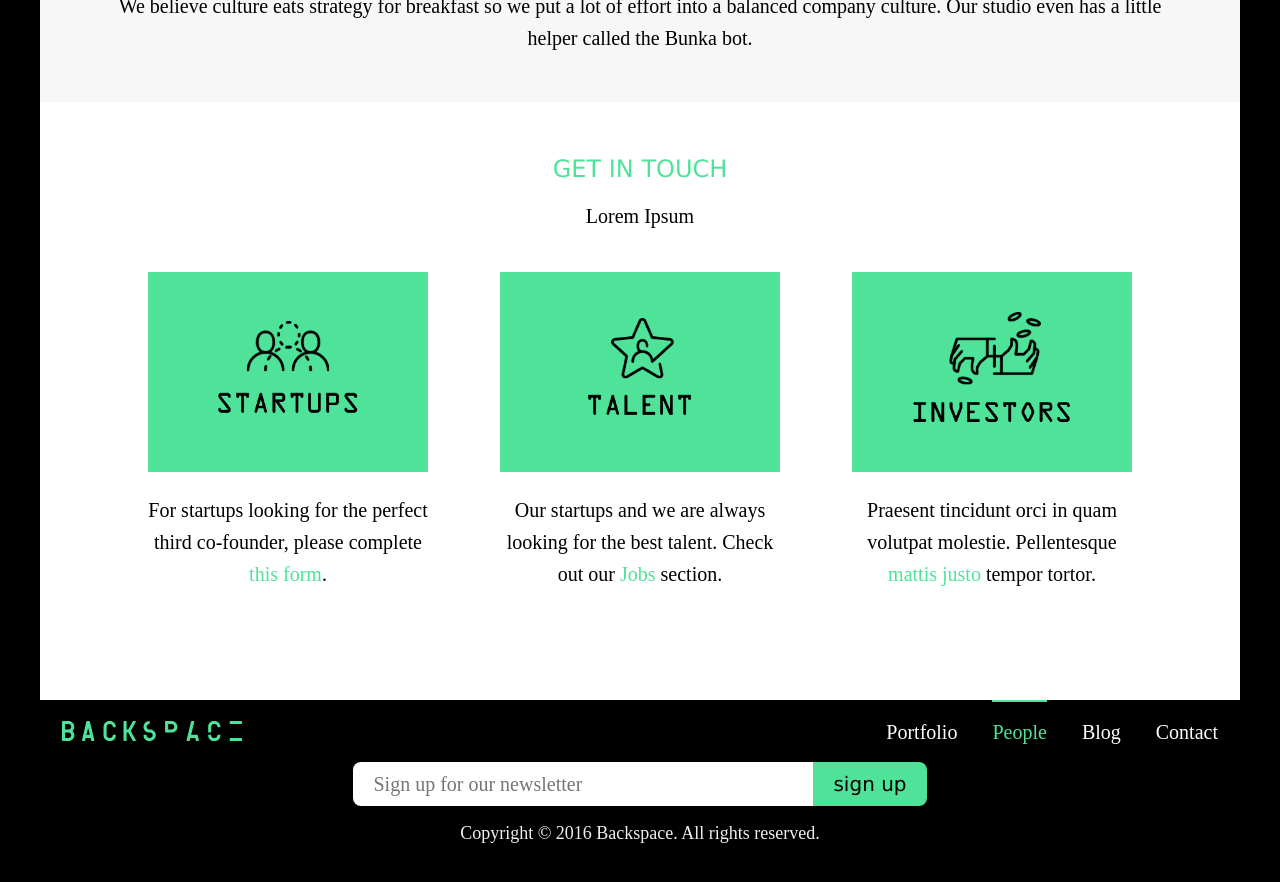
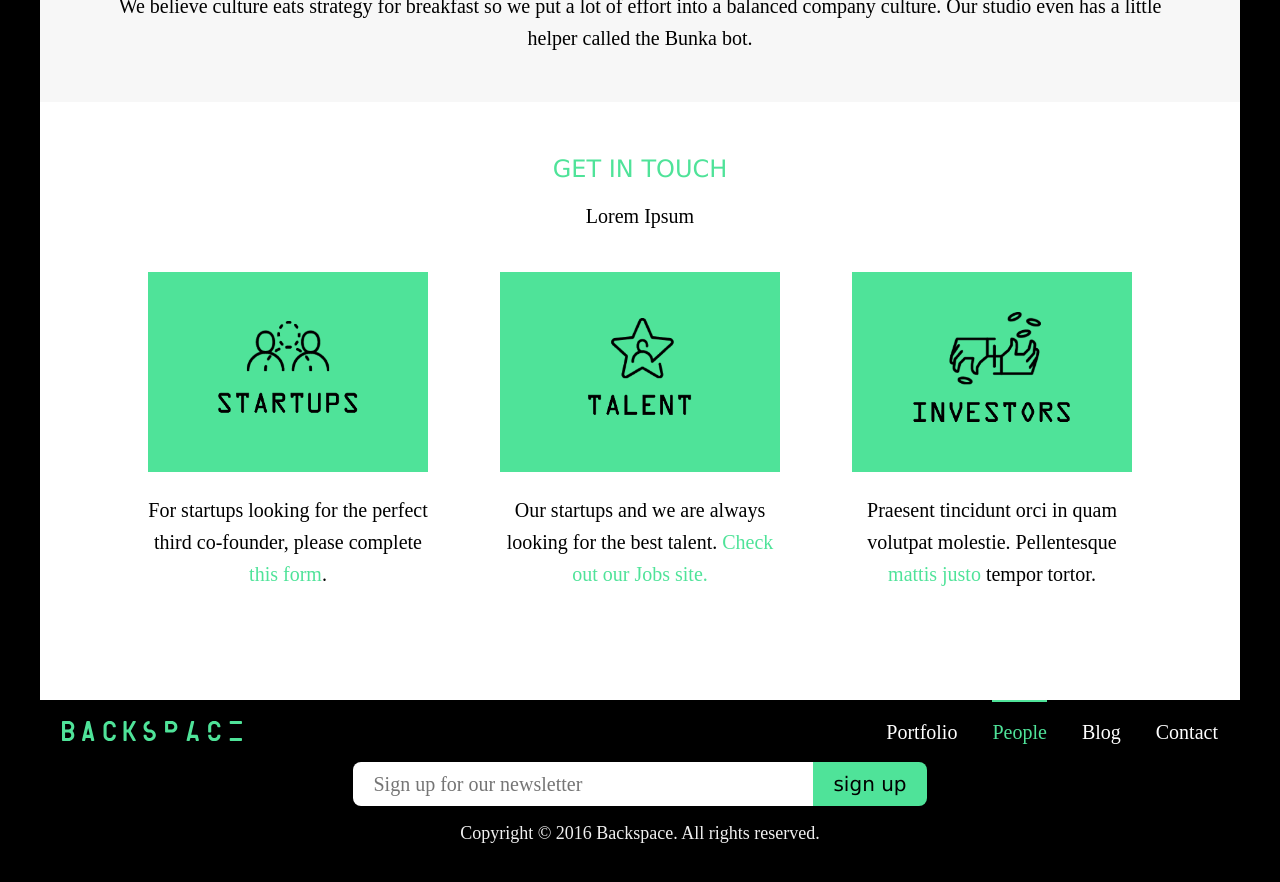
Before and after one commit to backspacehq/backspacehq.github.io, a Jekyll site: the page built from people/index.html, in a window 1280 px wide and 900 px high, scrolled down 2930 px. Shown: the top 882 px of the window. Built offline with Jekyll 4.4.1, drawn with Linux system fonts in a browser that asks for light colours; Markdown is read by kramdown in place of the engine named in the settings; comment, search, counter and statistics services are not loaded.

```diff
--- a/contact/index.html
+++ b/contact/index.html
@@ -30,7 +30,7 @@
         <a href="https://twitter.com/{{ site.twitter_username }}" class="icon icon-twitter-square"></a>
         <a href="https://facebook.com/{{ site.facebook_username }}" class="icon icon-facebook-square"></a>
         <a href="https://github.com/{{ site.github_username }}" class="icon icon-github-square"></a>
-        <a href="https://dribbble.com/{{ site.dribbble_username }}" class="icon icon-dribbble-24"></a>
+        <!-- <a href="https://dribbble.com/{{ site.dribbble_username }}" class="icon icon-dribbble-24"></a> -->
       </div>
 
     </div>
--- a/people/index.html
+++ b/people/index.html
@@ -163,7 +163,7 @@
         Talent
       </div>
       <p class="grid-item-desc">
-        Our startups and we are always looking for the best talent. Check out our <a href="#">Jobs</a> section.
+        Our startups and we are always looking for the best talent. <a href="https://disrupted.homerun.hr" target="_blank">Check out our Jobs site.</a>
       </p>
     </div>
 
```
